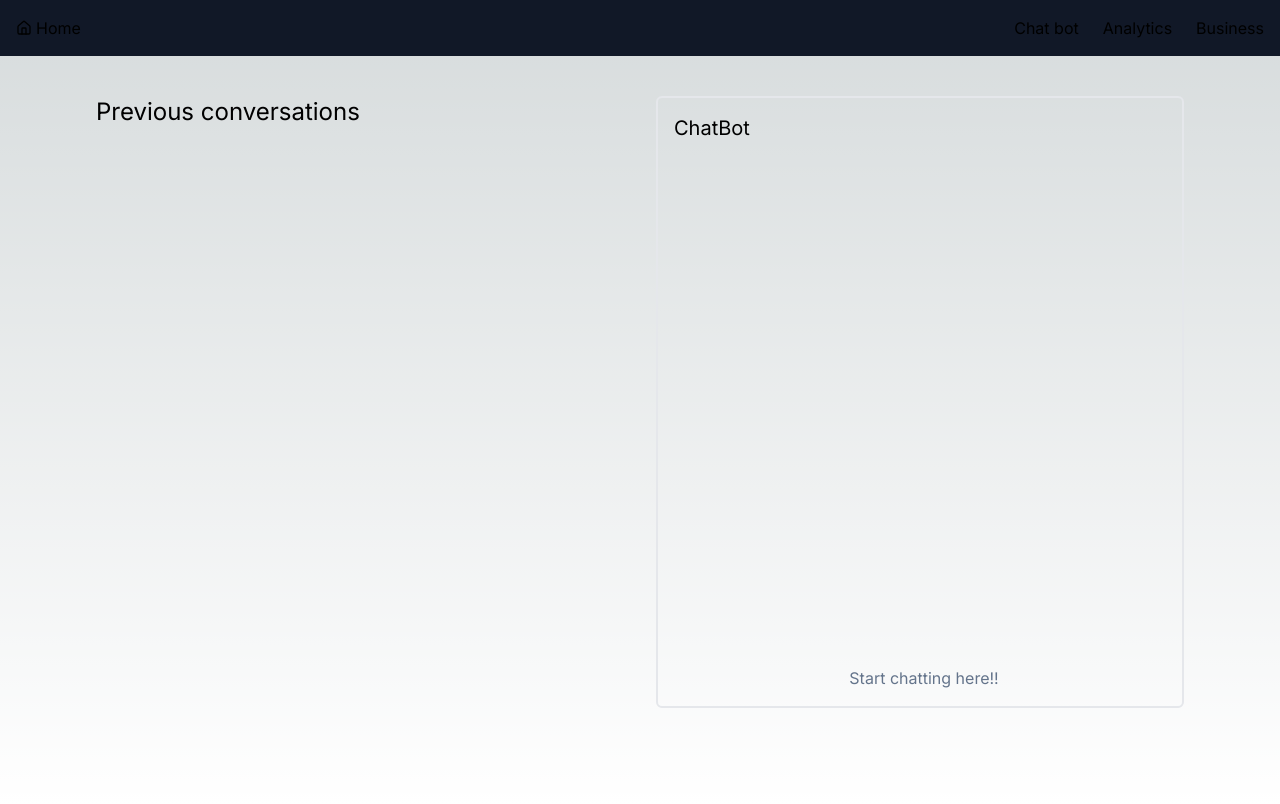
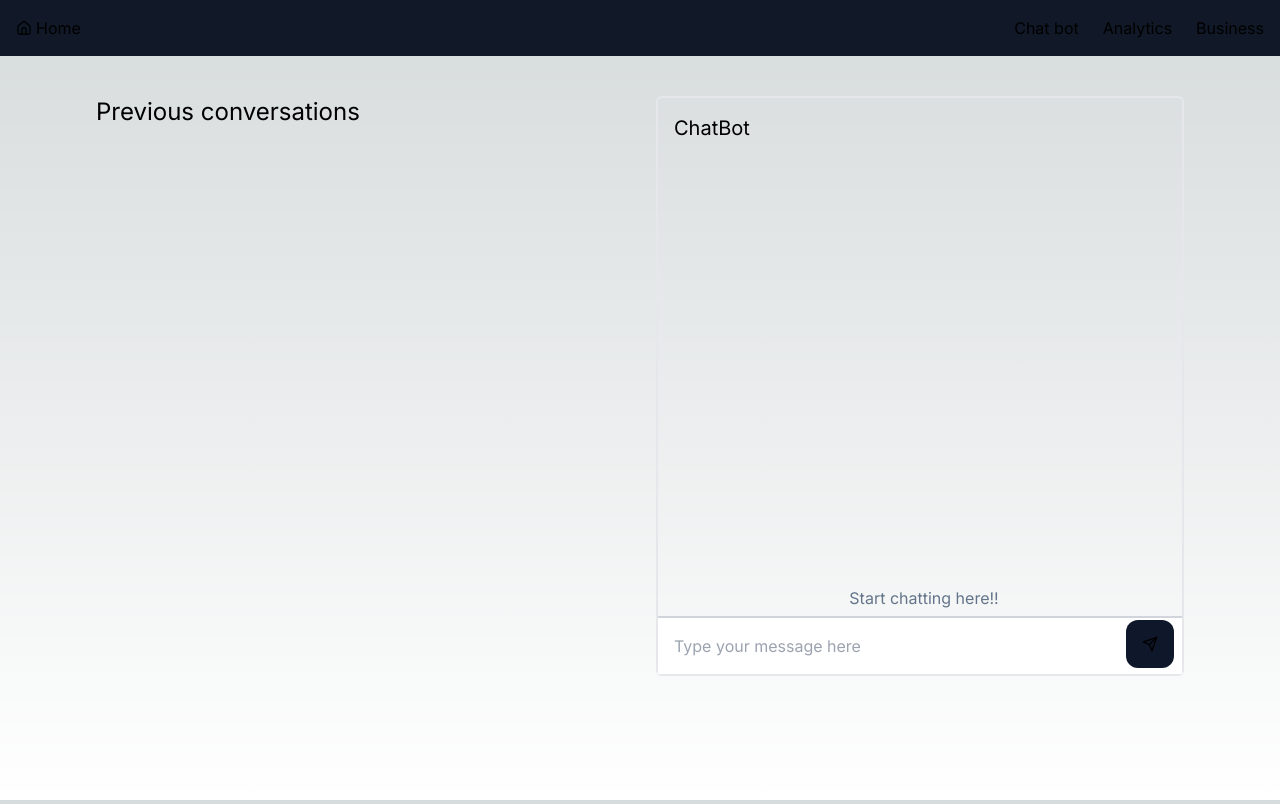
Before and after one commit to bhuvanmdev/PhoneIT, a Next.js app in the folder website/: page /chat in a window 1280 px wide. Built offline with nearby package versions, Linux system fonts and the light colour scheme.

Commit message:
chat bot ui

```diff
--- a/website/app/chat/page.tsx
+++ b/website/app/chat/page.tsx
@@ -1,31 +1,62 @@
-'use client'
-import Chat from "@/components/Chat"
-import ResponseChat from "@/components/ResponseChat"
-import { useState } from "react"
+"use client";
+import Chat from "@/components/Chat";
+import ResponseChat from "@/components/ResponseChat";
+import { SendIcon } from "lucide-react";
+import { useState } from "react";
 
 const page = () => {
-    const [messageData,setMessageData] = useState<any>([])
+  const [messageData, setMessageData] = useState<any>([]);
+  const [inputMsg, setInputMsg] = useState("");
+  const handleEnter = () => {
+    setMessageData((prevData: any) => [
+      ...prevData,
+        { message: inputMsg, sender: "user" },
+    ]);
+    setInputMsg("");
+  }
   return (
     <div className="flex min-h-screen justify-between p-24">
-        <div className="flex w-1/2 flex-col">
-        <div className="text-2xl">
-            Previous conversations
-        </div>
-        </div>
-        <div className="flex flex-col w-1/2 relative">
-        <div className="ml-4 h-full border-2 rounded-md">
+      <div className="flex w-1/2 flex-col">
+        <div className="text-2xl">Previous conversations</div>
+      </div>
+      <div className="flex flex-col w-1/2 relative">
+        <div className="ml-4 h-full border-2 rounded-md relative">
           <div className="p-4 text-xl absolute w-full">ChatBot</div>
-          <div className="p-4 pr-0 justify-end flex flex-col mt-12 h-xxlg">
+          <div className="p-4 pr-0 justify-end flex flex-col my-12 h-xlg">
             <div className="overflow-auto pr-2">
-              {messageData.length>0?messageData.map((e:any, i:number) =>
-                i%2==0 ? <Chat msg={e} /> : <ResponseChat msg={e} />
-              ):<div className="text-center text-slate-500">Start chatting here!!</div>}
+              {messageData.length > 0 ? (
+                messageData.map((e: any) =>
+                  e.sender !=='user' ? <Chat msg={e.message} /> : <ResponseChat msg={e.message} />
+                )
+              ) : (
+                <div className="text-center text-slate-500">
+                  Start chatting here!!
+                </div>
+              )}
+            </div>
+          </div>
+          <div className="absolute bottom-0 w-full">
+            <div className="relative">
+            <input
+              type="text"
+              onKeyDown={(e) => {
+                if (e.key === "Enter") {
+                  handleEnter()
+                }
+              }}
+                value={inputMsg}
+                onChange={(e) => setInputMsg(e.target.value)}
+              className="w-full p-4 border-t-2 border-gray-300 text-slate-950"
+              placeholder="Type your message here"
+            />
+            <button className="absolute right-2 top-1 z-50 bg-slate-900 rounded-xl p-4" onClick={handleEnter}><SendIcon size={16}/></button>
+
             </div>
           </div>
         </div>
       </div>
     </div>
-  )
-}
+  );
+};
 
-export default page
+export default page;
--- a/website/tailwind.config.ts
+++ b/website/tailwind.config.ts
@@ -7,7 +7,10 @@ const config: Config = {
     "./app/**/*.{js,ts,jsx,tsx,mdx}",
   ],
   theme: {
-    height: { xxlg: "35rem" },
+    height: {
+      xxlg: "35rem",
+      xlg: "30rem",
+     },
     extend: {
       backgroundImage: {
         "gradient-radial": "radial-gradient(var(--tw-gradient-stops))",
```
